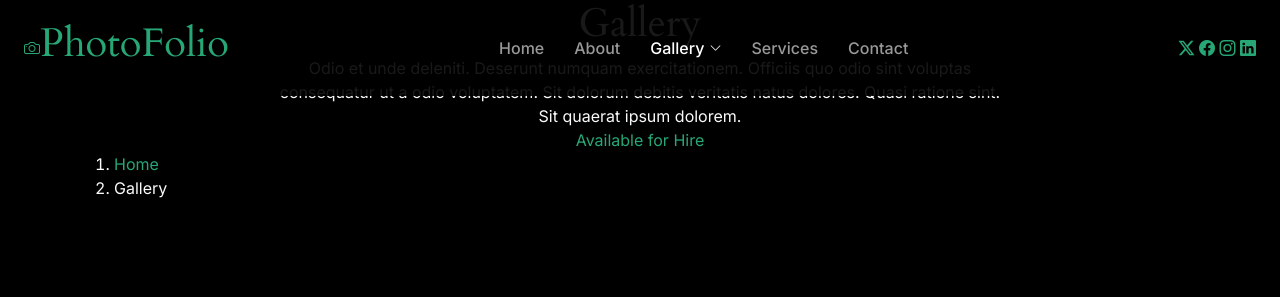
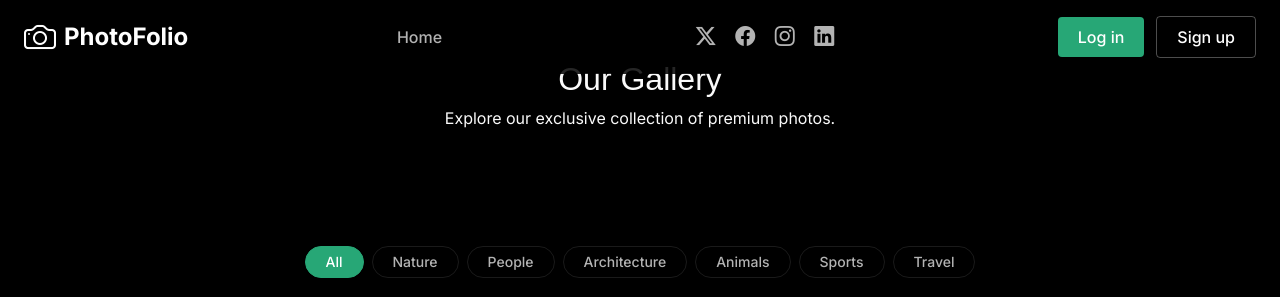
Before and after one commit to ElBenerDev/PhotoFolio, a PHP site: page /gallery.html in a window 1280 px wide. Shown: the top 297 px of the page. Run offline with PHP 8.4, Linux system fonts and the light colour scheme; some libraries are stand-ins or nearby versions.

Commit message:
newGaleryNew

```diff
--- a/assets/css/main.css
+++ b/assets/css/main.css
@@ -467,3 +467,32 @@
     left: 0;
     background-color: var(--color-primary);
   }
+
+/* Gallery Filters */
+.gallery-filters {
+  padding: 0;
+  margin: 0 auto 20px auto;
+  list-style: none;
+  text-align: center;
+}
+
+.gallery-filters li {
+  cursor: pointer;
+  display: inline-block;
+  padding: 8px 20px;
+  font-size: 14px;
+  font-weight: 500;
+  line-height: 1;
+  color: rgba(255, 255, 255, 0.7);
+  margin: 0 4px 8px 4px;
+  transition: all 0.3s ease-in-out;
+  border-radius: 50px;
+  border: 1px solid rgba(255, 255, 255, 0.1);
+}
+
+.gallery-filters li:hover,
+.gallery-filters li.filter-active {
+  color: #fff;
+  border-color: var(--color-primary);
+  background: var(--color-primary);
+}
--- a/gallery.html
+++ b/gallery.html
@@ -4,7 +4,7 @@
 <head>
   <meta charset="utf-8">
   <meta content="width=device-width, initial-scale=1.0" name="viewport">
-  <title>Gallery - PhotoFolio Bootstrap Template</title>
+  <title>Gallery - PhotoFolio</title>
   <meta name="description" content="">
   <meta name="keywords" content="">
 
@@ -15,64 +15,43 @@
   <!-- Fonts -->
   <link href="https://fonts.googleapis.com" rel="preconnect">
   <link href="https://fonts.gstatic.com" rel="preconnect" crossorigin>
-  <link href="https://fonts.googleapis.com/css2?family=Roboto:ital,wght@0,100;0,300;0,400;0,500;0,700;0,900;1,100;1,300;1,400;1,500;1,700;1,900&family=Inter:wght@100;200;300;400;500;600;700;800;900&family=Cardo:ital,wght@0,400;0,700;1,400;1,700&display=swap" rel="stylesheet">
+  <link href="https://fonts.googleapis.com/css2?family=Roboto:ital,wght@0,100;0,300;0,400;0,500;0,700;0,900;1,100;1,300;1,400;1,500;1,700;1,900&family=Inter:wght@100;200;300;400;500;600;700;800;900&display=swap" rel="stylesheet">
 
   <!-- Vendor CSS Files -->
   <link href="assets/vendor/bootstrap/css/bootstrap.min.css" rel="stylesheet">
   <link href="assets/vendor/bootstrap-icons/bootstrap-icons.css" rel="stylesheet">
   <link href="assets/vendor/aos/aos.css" rel="stylesheet">
+  <link href="assets/vendor/swiper/swiper-bundle.min.css" rel="stylesheet">
   <link href="assets/vendor/glightbox/css/glightbox.min.css" rel="stylesheet">
-  <link href="assets/vendor/swiper/swiper-bundle.min.css" rel="stylesheet">
 
-  <!-- Main CSS File -->
+  <!-- Main CSS Files -->
   <link href="assets/css/main.css" rel="stylesheet">
-
-  <!-- =======================================================
-  * Template Name: PhotoFolio
-  * Template URL: https://bootstrapmade.com/photofolio-bootstrap-photography-website-template/
-  * Updated: Aug 07 2024 with Bootstrap v5.3.3
-  * Author: BootstrapMade.com
-  * License: https://bootstrapmade.com/license/
-  ======================================================== -->
+  <link href="assets/css/header.css" rel="stylesheet">
 </head>
 
 <body class="gallery-page">
-
+  <!-- Header Section -->
   <header id="header" class="header d-flex align-items-center sticky-top">
     <div class="container-fluid position-relative d-flex align-items-center justify-content-between">
-
       <a href="index.html" class="logo d-flex align-items-center me-auto me-xl-0">
-        <!-- Uncomment the line below if you also wish to use an image logo -->
-        <!-- <img src="assets/img/logo.png" alt=""> -->
         <i class="bi bi-camera"></i>
         <h1 class="sitename">PhotoFolio</h1>
       </a>
 
       <nav id="navmenu" class="navmenu">
         <ul>
-          <li><a href="index.html">Home<br></a></li>
-          <li><a href="about.html">About</a></li>
-          <li class="dropdown"><a href="gallery.html" class="active"><span>Gallery</span> <i class="bi bi-chevron-down toggle-dropdown"></i></a>
+          <li><a href="index.html">Home</a></li>
+          <li class="dropdown auth-required" style="display: none;">
+            <a href="gallery.html" class="active"><span>Gallery</span> <i class="bi bi-chevron-down toggle-dropdown"></i></a>
             <ul>
-              <li><a href="gallery.html" class="active">Nature</a></li>
-              <li><a href="gallery.html" class="active">People</a></li>
-              <li><a href="gallery.html" class="active">Architecture</a></li>
-              <li><a href="gallery.html" class="active">Animals</a></li>
-              <li><a href="gallery.html" class="active">Sports</a></li>
-              <li><a href="gallery.html" class="active">Travel</a></li>
-              <li class="dropdown"><a href="#"><span>Deep Dropdown</span> <i class="bi bi-chevron-down toggle-dropdown"></i></a>
-                <ul>
-                  <li><a href="#">Deep Dropdown 1</a></li>
-                  <li><a href="#">Deep Dropdown 2</a></li>
-                  <li><a href="#">Deep Dropdown 3</a></li>
-                  <li><a href="#">Deep Dropdown 4</a></li>
-                  <li><a href="#">Deep Dropdown 5</a></li>
-                </ul>
-              </li>
+              <li><a href="gallery.html">Nature</a></li>
+              <li><a href="gallery.html">People</a></li>
+              <li><a href="gallery.html">Architecture</a></li>
+              <li><a href="gallery.html">Animals</a></li>
+              <li><a href="gallery.html">Sports</a></li>
+              <li><a href="gallery.html">Travel</a></li>
             </ul>
           </li>
-          <li><a href="services.html">Services</a></li>
-          <li><a href="contact.html">Contact</a></li>
         </ul>
         <i class="mobile-nav-toggle d-xl-none bi bi-list"></i>
       </nav>
@@ -84,133 +63,59 @@
         <a href="#" class="linkedin"><i class="bi bi-linkedin"></i></a>
       </div>
 
+      <!-- Botones de Login y Register -->
+      <div class="header-login-register">
+        <!-- Este div se actualizará dinámicamente con auth.js -->
+        <a href="login.html" class="btn btn-primary">Log in</a>
+        <a href="register.html" class="btn btn-secondary">Sign up</a>
+      </div>
     </div>
   </header>
 
   <main class="main">
-
-    <!-- Page Title -->
-    <div class="page-title" data-aos="fade">
-      <div class="heading">
-        <div class="container">
-          <div class="row d-flex justify-content-center text-center">
-            <div class="col-lg-8">
-              <h1>Gallery</h1>
-              <p class="mb-0">Odio et unde deleniti. Deserunt numquam exercitationem. Officiis quo odio sint voluptas consequatur ut a odio voluptatem. Sit dolorum debitis veritatis natus dolores. Quasi ratione sint. Sit quaerat ipsum dolorem.</p>
-              <a href="contact.html" class="cta-btn">Available for Hire<br></a>
-            </div>
+    <!-- Gallery Header Section -->
+    <section class="gallery-header section">
+      <div class="container">
+        <div class="row justify-content-center">
+          <div class="col-lg-6 text-center">
+            <h2>Our <span>Gallery</span></h2>
+            <p>Explore our exclusive collection of premium photos.</p>
           </div>
         </div>
       </div>
-      <nav class="breadcrumbs">
-        <div class="container">
-          <ol>
-            <li><a href="index.html">Home</a></li>
-            <li class="current">Gallery</li>
-          </ol>
-        </div>
-      </nav>
-    </div><!-- End Page Title -->
+    </section>
 
     <!-- Gallery Section -->
-    <section id="gallery" class="gallery section">
-
-      <div class="container-fluid" data-aos="fade-up" data-aos-delay="100">
-
-        <div class="row gy-4 justify-content-center">
-
-          <div class="col-xl-3 col-lg-4 col-md-6">
-            <div class="gallery-item h-100">
-              <img src="assets/img/gallery/gallery-1.jpg" class="img-fluid" alt="">
-              <div class="gallery-links d-flex align-items-center justify-content-center">
-                <a href="assets/img/gallery/gallery-1.jpg" title="Gallery 1" class="glightbox preview-link"><i class="bi bi-arrows-angle-expand"></i></a>
-                <a href="gallery-single.html" class="details-link"><i class="bi bi-link-45deg"></i></a>
-              </div>
-            </div>
-          </div><!-- End Gallery Item -->
-
-          <div class="col-xl-3 col-lg-4 col-md-6">
-            <div class="gallery-item h-100">
-              <img src="assets/img/gallery/gallery-2.jpg" class="img-fluid" alt="">
-              <div class="gallery-links d-flex align-items-center justify-content-center">
-                <a href="assets/img/gallery/gallery-2.jpg" title="Gallery 2" class="glightbox preview-link"><i class="bi bi-arrows-angle-expand"></i></a>
-                <a href="gallery-single.html" class="details-link"><i class="bi bi-link-45deg"></i></a>
-              </div>
-            </div>
-          </div><!-- End Gallery Item -->
-
-          <div class="col-xl-3 col-lg-4 col-md-6">
-            <div class="gallery-item h-100">
-              <img src="assets/img/gallery/gallery-3.jpg" class="img-fluid" alt="">
-              <div class="gallery-links d-flex align-items-center justify-content-center">
-                <a href="assets/img/gallery/gallery-3.jpg" title="Gallery 3" class="glightbox preview-link"><i class="bi bi-arrows-angle-expand"></i></a>
-                <a href="gallery-single.html" class="details-link"><i class="bi bi-link-45deg"></i></a>
-              </div>
-            </div>
-          </div><!-- End Gallery Item -->
-
-          <div class="col-xl-3 col-lg-4 col-md-6">
-            <div class="gallery-item h-100">
-              <img src="assets/img/gallery/gallery-4.jpg" class="img-fluid" alt="">
-              <div class="gallery-links d-flex align-items-center justify-content-center">
-                <a href="assets/img/gallery/gallery-4.jpg" title="Gallery 4" class="glightbox preview-link"><i class="bi bi-arrows-angle-expand"></i></a>
-                <a href="gallery-single.html" class="details-link"><i class="bi bi-link-45deg"></i></a>
-              </div>
-            </div>
-          </div><!-- End Gallery Item -->
-
-          <div class="col-xl-3 col-lg-4 col-md-6">
-            <div class="gallery-item h-100">
-              <img src="assets/img/gallery/gallery-5.jpg" class="img-fluid" alt="">
-              <div class="gallery-links d-flex align-items-center justify-content-center">
-                <a href="assets/img/gallery/gallery-5.jpg" title="Gallery 5" class="glightbox preview-link"><i class="bi bi-arrows-angle-expand"></i></a>
-                <a href="gallery-single.html" class="details-link"><i class="bi bi-link-45deg"></i></a>
-              </div>
-            </div>
-          </div><!-- End Gallery Item -->
-
-          <div class="col-xl-3 col-lg-4 col-md-6">
-            <div class="gallery-item h-100">
-              <img src="assets/img/gallery/gallery-6.jpg" class="img-fluid" alt="">
-              <div class="gallery-links d-flex align-items-center justify-content-center">
-                <a href="assets/img/gallery/gallery-6.jpg" title="Gallery 6" class="glightbox preview-link"><i class="bi bi-arrows-angle-expand"></i></a>
-                <a href="gallery-single.html" class="details-link"><i class="bi bi-link-45deg"></i></a>
-              </div>
-            </div>
-          </div><!-- End Gallery Item -->
-
-          <div class="col-xl-3 col-lg-4 col-md-6">
-            <div class="gallery-item h-100">
-              <img src="assets/img/gallery/gallery-7.jpg" class="img-fluid" alt="">
-              <div class="gallery-links d-flex align-items-center justify-content-center">
-                <a href="assets/img/gallery/gallery-7.jpg" title="Gallery 7" class="glightbox preview-link"><i class="bi bi-arrows-angle-expand"></i></a>
-                <a href="gallery-single.html" class="details-link"><i class="bi bi-link-45deg"></i></a>
-              </div>
-            </div>
-          </div><!-- End Gallery Item -->
-
-          <div class="col-xl-3 col-lg-4 col-md-6">
-            <div class="gallery-item h-100">
-              <img src="assets/img/gallery/gallery-8-2.jpg" class="img-fluid" alt="">
-              <div class="gallery-links d-flex align-items-center justify-content-center">
-                <a href="assets/img/gallery/gallery-8-2.jpg" title="Gallery 8" class="glightbox preview-link"><i class="bi bi-arrows-angle-expand"></i></a>
-                <a href="gallery-single.html" class="details-link"><i class="bi bi-link-45deg"></i></a>
-              </div>
-            </div>
-          </div><!-- End Gallery Item -->
-
+    <section id="gallery" class="gallery">
+      <div class="container-fluid">
+        <!-- Gallery Categories -->
+        <div class="row gy-4 justify-content-center mb-5">
+          <div class="col-lg-8">
+            <ul class="gallery-filters d-flex justify-content-center" data-aos="fade-up">
+              <li data-filter="*" class="filter-active">All</li>
+              <li data-filter=".filter-nature">Nature</li>
+              <li data-filter=".filter-people">People</li>
+              <li data-filter=".filter-architecture">Architecture</li>
+              <li data-filter=".filter-animals">Animals</li>
+              <li data-filter=".filter-sports">Sports</li>
+              <li data-filter=".filter-travel">Travel</li>
+            </ul>
+          </div>
         </div>
 
+        <!-- Gallery Items -->
+        <div class="row gy-4 justify-content-center" data-aos="fade-up">
+          <!-- Aquí van las imágenes de la galería como en index.html -->
+          <!-- Copiar la estructura de las galerías del index.html -->
+        </div>
       </div>
-
-    </section><!-- /Gallery Section -->
-
+    </section>
   </main>
 
+  <!-- Footer -->
   <footer id="footer" class="footer">
-
     <div class="container">
-      <div class="copyright text-center ">
+      <div class="copyright text-center">
         <p>© <span>Copyright</span> <strong class="px-1 sitename">PhotoFolio</strong> <span>All Rights Reserved</span></p>
       </div>
       <div class="social-links d-flex justify-content-center">
@@ -219,15 +124,7 @@
         <a href=""><i class="bi bi-instagram"></i></a>
         <a href=""><i class="bi bi-linkedin"></i></a>
       </div>
-      <div class="credits">
-        <!-- All the links in the footer should remain intact. -->
-        <!-- You can delete the links only if you've purchased the pro version. -->
-        <!-- Licensing information: https://bootstrapmade.com/license/ -->
-        <!-- Purchase the pro version with working PHP/AJAX contact form: [buy-url] -->
-        Designed by <a href="https://bootstrapmade.com/">BootstrapMade</a>
-      </div>
     </div>
-
   </footer>
 
   <!-- Scroll Top -->
@@ -240,14 +137,17 @@
 
   <!-- Vendor JS Files -->
   <script src="assets/vendor/bootstrap/js/bootstrap.bundle.min.js"></script>
-  <script src="assets/vendor/php-email-form/validate.js"></script>
   <script src="assets/vendor/aos/aos.js"></script>
   <script src="assets/vendor/glightbox/js/glightbox.min.js"></script>
   <script src="assets/vendor/swiper/swiper-bundle.min.js"></script>
 
-  <!-- Main JS File -->
+  <!-- Firebase -->
+  <script src="https://www.gstatic.com/firebasejs/9.6.1/firebase-app-compat.js"></script>
+  <script src="https://www.gstatic.com/firebasejs/9.6.1/firebase-auth-compat.js"></script>
+
+  <!-- Custom JS -->
+  <script src="assets/js/firebase-config.js"></script>
+  <script src="assets/js/auth.js"></script>
   <script src="assets/js/main.js"></script>
-
 </body>
-
 </html>
--- a/index.html
+++ b/index.html
@@ -41,8 +41,10 @@
 
       <nav id="navmenu" class="navmenu">
         <ul>
-          <li><a href="index.html" class="active">Home<br></a></li>
-          <li class="dropdown"><a href="gallery.html"><span>Gallery</span> <i class="bi bi-chevron-down toggle-dropdown"></i></a>
+          <li><a href="index.html" class="active">Home</a></li>
+          <!-- Gallery solo se mostrará cuando el usuario esté logueado -->
+          <li class="dropdown auth-required" style="display: none;">
+            <a href="gallery.html"><span>Gallery</span> <i class="bi bi-chevron-down toggle-dropdown"></i></a>
             <ul>
               <li><a href="gallery.html">Nature</a></li>
               <li><a href="gallery.html">People</a></li>
```
Also changed, not shown: assets/js/auth.js (+55 -2 lines).
